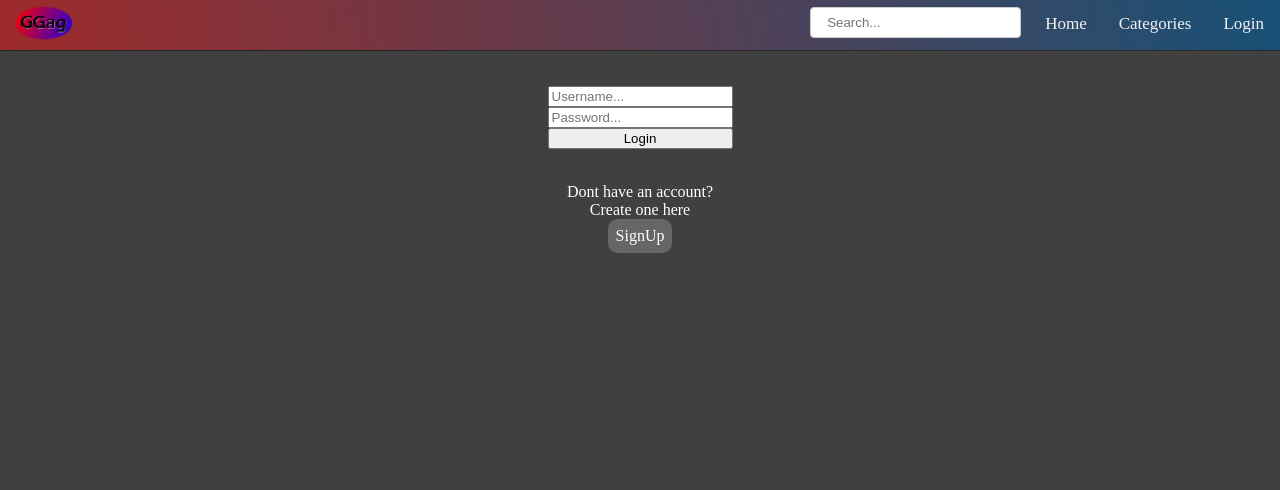
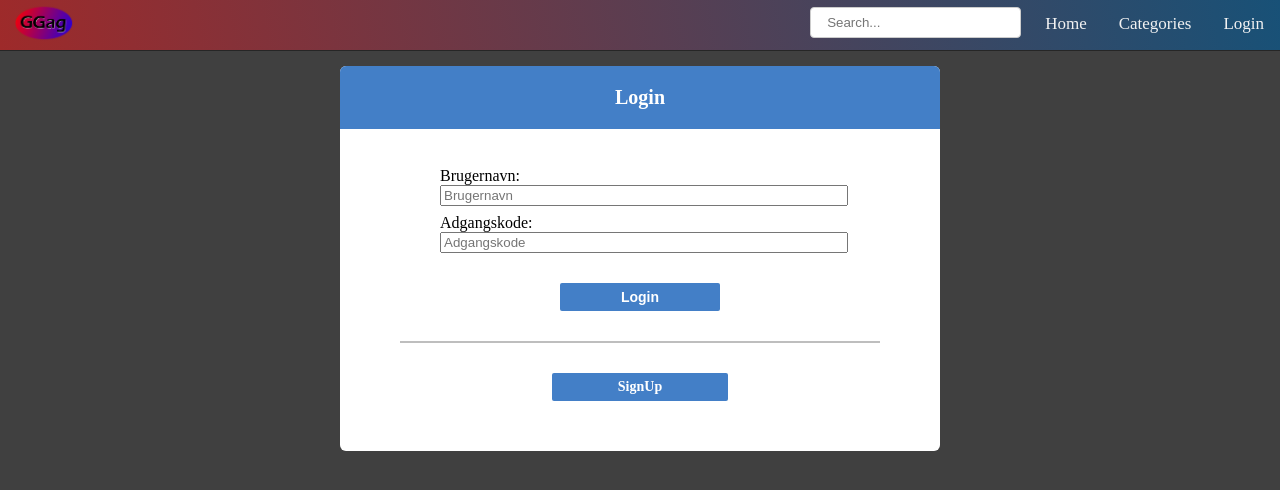
Before and after one commit to danny8632/DinMarkedsplads, a PHP site: page /login in a window 1280 px wide. Shown: the top 490 px of the page. Run offline with PHP 8.4, Linux system fonts and the light colour scheme.

Commit message:
login looks nice

```diff
--- a/global_js/api.js
+++ b/global_js/api.js
@@ -30,6 +30,8 @@ function api_post(end_point, data, cb) {
 
     if(typeof end_point !== "string" || end_point.length <= 0 || typeof data !== "object")
         return console.error("you need to specify an endpoint");
+
+    data['method'] = "_POST";
 
     $.ajax({
         type: "POST",
--- a/sites/login/css/login.css
+++ b/sites/login/css/login.css
@@ -1,30 +1,92 @@
+/* * {
+    font-family: -apple-system,BlinkMacSystemFont,Segoe UI,Roboto,Noto Sans,Ubuntu,Droid Sans,Helvetica Neue,sans-serif;
+} */
+
 .content {
-    margin-left: 5%;
-    margin-right: 5%;
+    background-color: #fff;
+    width: 600px;
+    margin: auto;
+    position: relative;
+    border-radius: 6px;
 }
-.loginForm {
-    display: grid;
-    margin: auto;
-    margin-top: 3%;
-    width: -moz-fit-content;
-    width: fit-content;
+
+.content .title-wrapper {
+    margin: 0px;
+    padding: 20px;
+    background-color: #437FC7;
+    color: #fff;
+    text-align: center;
+    font-weight: bold;
+    border-radius: 6px 6px 0px 0px;
+    font-size: 20px;
 }
-.signupCon {
-    display: grid;
-    margin: auto;
-    margin-top: 3%;
-    width: -moz-fit-content;
-    width: fit-content;
+
+.content .error-text {
+    color: red;
+    padding: 20px 0px 0px 0px;
+    text-align: center;
 }
-.signupCon p, .signupButton {
-    width: -moz-fit-content;
-    width: fit-content;
+
+.content .form-wrapper {
+    padding: 0px 100px;
+    margin-top: 30px;
+}
+
+.content .form-wrapper form {
+    position: relative;
+    text-align: center;
+}
+
+.content .form-wrapper .input-wrapper {
+    width: 100%;
+    display: block;
+    position: relative;
+    text-align: left;
+    box-sizing: border-box;
+}
+
+.content .form-wrapper .input-wrapper label {
+    width: 100%;
+    display: block;
+    float: left;
+    padding-top: 8px;
+}
+
+.content .form-wrapper .input-wrapper input {
+    width: 100%;
+    float: left;
+}
+
+.content .line-seperator {
+    width: 80%;
+    border-bottom: 2px solid #00000041;
     margin: auto;
 }
-.signupButton {
-    text-decoration-line: none;
-    color: white;
-    background-color: #666666;
-    padding: 8px;
-    border-radius: 10px;
+
+.content .signupCon {
+    width: 100%;
+    text-align: center;
+    padding-bottom: 20px;
 }
+
+.content .btn {
+    width: 160px;
+    margin-top: 30px;
+    margin-bottom: 30px;
+    background-color: #437FC7;
+    font-weight: bold;
+    color: #fff;
+    border-radius: 2px;
+    border: none;
+    padding: 6px 8px;
+    font-size: 14px;
+}
+
+.content .btn:hover {
+    background-color: #6DAFFE;
+}
+
+.content .signupCon .signupButton {
+    margin-left: auto;
+    margin-right: auto;
+}
--- a/sites/login/html/login.html
+++ b/sites/login/html/login.html
@@ -1,13 +1,29 @@
 <div class="content">
-    <form class="loginForm">
-        <input placeholder="Username..." name="username" required>
-        <input placeholder="Password..." type="password" name="password" required>
-        <input value="Login" type="submit" id="submit">
-    </form>
+
+    <div class="title-wrapper">
+        <h1 class="title">Login</h1>
+    </div>
+
+    <div class="form-wrapper">
+        <form class="loginForm">
+
+            <div class="email-wrapper input-wrapper">
+                <label for="username">Brugernavn:</label>
+                <input placeholder="Brugernavn" name="username" required>
+            </div>
+
+            <div class="password-wrapper input-wrapper">
+                <label for="password">Adgangskode:</label>
+                <input placeholder="Adgangskode" type="password" name="password" required>
+            </div>
+
+            <input class="btn" value="Login" type="submit" id="submit">
+        </form>
+    </div>
+
+    <div class="line-seperator"></div>
 
     <div class="signupCon">
-        <p>Dont have an account?</p>
-        <p>Create one here</p>
-        <a class="signupButton" href="/signup">SignUp</a>
+        <div class="btn signupButton">SignUp</div>
     </div>
 </div>
--- a/sites/templates/header.php
+++ b/sites/templates/header.php
@@ -13,6 +13,8 @@
         <script type="text/javascript" src="/sites/templates/js/navbar.js" defer></script>
         <script type="text/javascript" src="/sites/templates/js/fontAwesome.js" defer></script>
         <script type="text/javascript" src="/sites/templates/js/jquery.min.js"></script>
+        <script type="text/javascript" src="/global_js/global.js"></script>
+        <script type="text/javascript" src="/global_js/api.js"></script>
         <script type="text/javascript" src="/sites/templates/js/posts_global.js"></script>
         <script type="text/javascript" src="/sites/templates/js/vote_global.js"></script>
 
```
Also changed, not shown: sites/signup/css/signup.css (+8 -1 lines), sites/signup/html/signup.html (+4 -4 lines), sites/signup/js/signup.js (+11 -22 lines).
